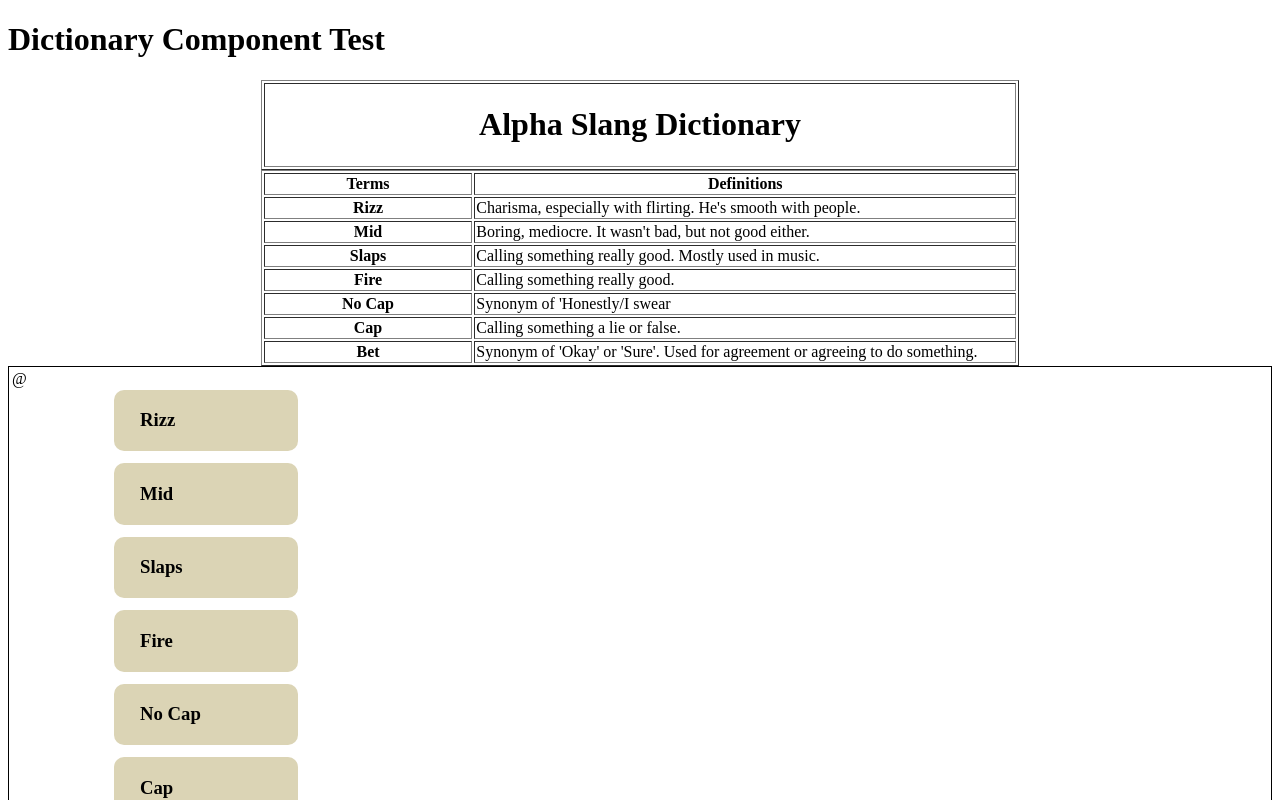
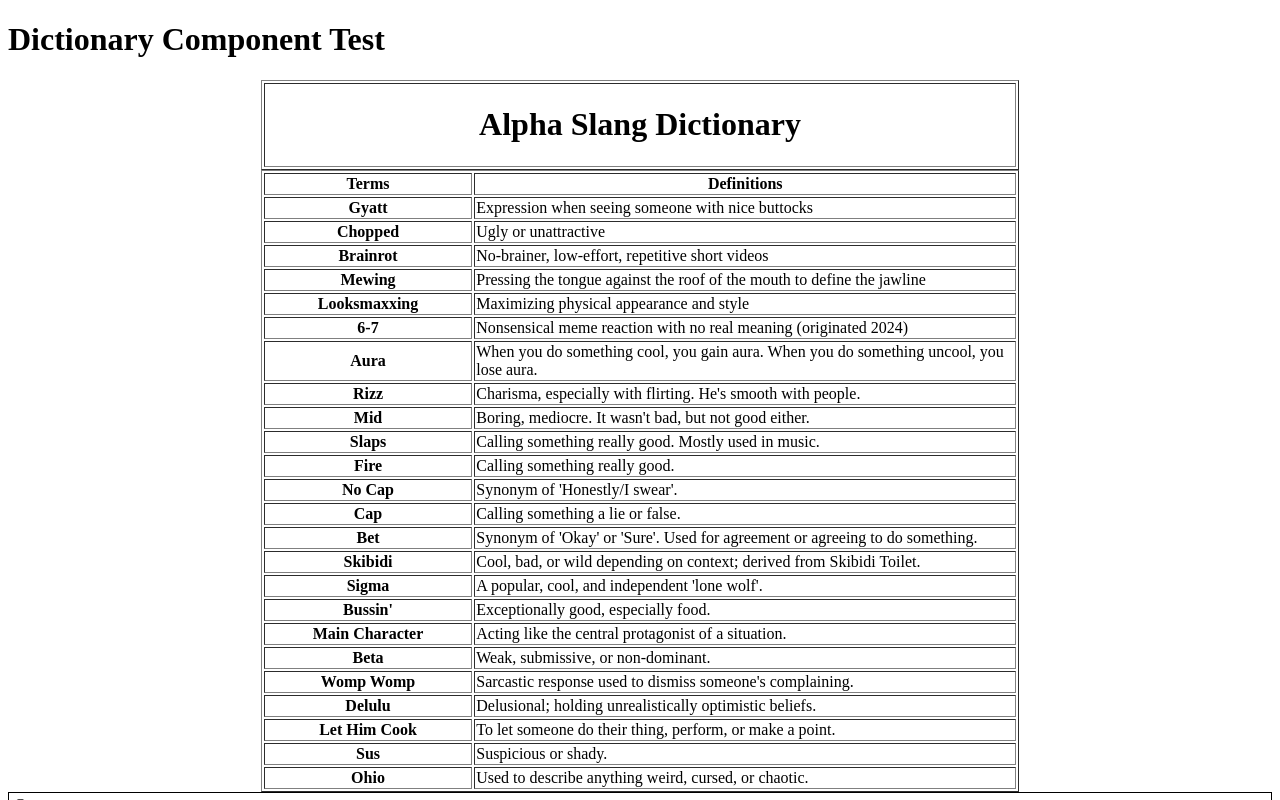
Before and after one commit to gardoseSIT-john/AlphaSlangInterpreter, an Angular app: page / in a window 1280 px wide. Shown: the top 800 px of the page. Built offline with nearby package versions, Linux system fonts and the light colour scheme.

Commit message:
updated alpha-terms-service.ts/dictionary

```diff
--- a/src/app/components/alpha-terms-service.ts
+++ b/src/app/components/alpha-terms-service.ts
@@ -7,40 +7,148 @@ export class AlphaTermsService {
 
     private _alphaTerms = signal([
         {
-            term: "Rizz",
-            description: "Charisma, especially with flirting. He's smooth with people.",
-            example: "He's got rizz."
-
+            term: 'Gyatt',
+            description: 'Expression when seeing someone with nice buttocks',
+            example: 'Did you see that post? Gyatt!',
+            dateOfOrigin: '2021'
         },
         {
-            term: "Mid",
-            description: "Boring, mediocre. It wasn't bad, but not good either.",
-            example: "That movie was mid."
+            term: 'Chopped',
+            description: 'Ugly or unattractive',
+            example: "Your boyfriend's chopped.",
+            dateOfOrigin: '2023'
         },
         {
-            term: "Slaps",
-            description: "Calling something really good. Mostly used in music.",
-            example: "That song slaps."
+            term: 'Brainrot',
+            description: 'No-brainer, low-effort, repetitive short videos',
+            example: 'Scrolling endlessly through reels left me with a terminal brainrot',
+            dateOfOrigin: '2023'
         },
         {
-            term: "Fire",
-            description: "Calling something really good.",
-            example: "That outfit is fire."
+            term: 'Mewing',
+            description: 'Pressing the tongue against the roof of the mouth to define the jawline',
+            example: 'Everyone thought he was listening to the professor but he was just busy mewing.',
+            dateOfOrigin: '2012'
         },
         {
-            term: "No Cap",
-            description: "Synonym of 'Honestly/I swear",
-            example: "No cap, that was the best movie I've ever seen."
+            term: 'Looksmaxxing',
+            description: 'Maximizing physical appearance and style',
+            example: "He's been hitting the gym and fixing his posture for his looksmaxxing journey.",
+            dateOfOrigin: '2015'
         },
         {
-            term:"Cap",
-            description: "Calling something a lie or false.",
-            example: "That story is cap."
+            term: '6-7',
+            description: 'Nonsensical meme reaction with no real meaning (originated 2024)',
+            example: "Teacher: What's 3 plus 4? Kid: SIX SEVEN!!",
+            dateOfOrigin: '2024'
         },
         {
-            term:"Bet",
+            term: 'Aura',
+            description: 'When you do something cool, you gain aura. When you do something uncool, you lose aura.',
+            example: 'Tripping in front of everyone instantly lost him -500 aura.',
+            dateOfOrigin: '2023'
+        },
+        {
+            term: 'Rizz',
+            description: 'Charisma, especially with flirting. He\'s smooth with people.',
+            example: "He's got rizz.",
+            dateOfOrigin: '2021'
+        },
+        {
+            term: 'Mid',
+            description: "Boring, mediocre. It wasn't bad, but not good either.",
+            example: 'That movie was mid.',
+            dateOfOrigin: '2018'
+        },
+        {
+            term: 'Slaps',
+            description: 'Calling something really good. Mostly used in music.',
+            example: 'That song slaps.',
+            dateOfOrigin: '2000s'
+        },
+        {
+            term: 'Fire',
+            description: 'Calling something really good.',
+            example: 'That outfit is fire.',
+            dateOfOrigin: '1990s'
+        },
+        {
+            term: 'No Cap',
+            description: "Synonym of 'Honestly/I swear'.",
+            example: 'No cap, that was the best movie I\'ve ever seen.',
+            dateOfOrigin: '2017'
+        },
+        {
+            term: 'Cap',
+            description: 'Calling something a lie or false.',
+            example: 'That story is cap.',
+            dateOfOrigin: '2017'
+        },
+        {
+            term: 'Bet',
             description: "Synonym of 'Okay' or 'Sure'. Used for agreement or agreeing to do something.",
-            example: "Bet, I'll be there in 10 minutes."
+            example: "Bet, I'll be there in 10 minutes.",
+            dateOfOrigin: '1990s'
+        },
+        {
+            term: 'Skibidi',
+            description: 'Cool, bad, or wild depending on context; derived from Skibidi Toilet.',
+            example: 'That new game mode is totally skibidi.',
+            dateOfOrigin: '2023'
+        },
+        {
+            term: 'Sigma',
+            description: "A popular, cool, and independent 'lone wolf'.",
+            example: "He doesn't care about trends; he's pure sigma.",
+            dateOfOrigin: '2021'
+        },
+        {
+            term: "Bussin'",
+            description: 'Exceptionally good, especially food.',
+            example: "This burger is straight-up bussin'.",
+            dateOfOrigin: '2010s'
+        },
+        {
+            term: 'Main Character',
+            description: 'Acting like the central protagonist of a situation.',
+            example: 'She walked through the hallway like the main character.',
+            dateOfOrigin: '2020'
+        },
+        {
+            term: 'Beta',
+            description: 'Weak, submissive, or non-dominant.',
+            example: "Don't be so beta, stand up for yourself.",
+            dateOfOrigin: '2000s'
+        },
+        {
+            term: 'Womp Womp',
+            description: "Sarcastic response used to dismiss someone's complaining.",
+            example: 'You lost your streak? Womp womp.',
+            dateOfOrigin: '2023'
+        },
+        {
+            term: 'Delulu',
+            description: 'Delusional; holding unrealistically optimistic beliefs.',
+            example: "Thinking he'll text back after three weeks is total delulu.",
+            dateOfOrigin: '2023'
+        },
+        {
+            term: 'Let Him Cook',
+            description: 'To let someone do their thing, perform, or make a point.',
+            example: 'Wait, hold on, let him cook—he has a good point.',
+            dateOfOrigin: '2022'
+        },
+        {
+            term: 'Sus',
+            description: 'Suspicious or shady.',
+            example: 'Why is he acting so sus all of a sudden?',
+            dateOfOrigin: '2018'
+        },
+        {
+            term: 'Ohio',
+            description: 'Used to describe anything weird, cursed, or chaotic.',
+            example: 'Only in Ohio would something like that happen.',
+            dateOfOrigin: '2022'
         }
 
     ])
```
